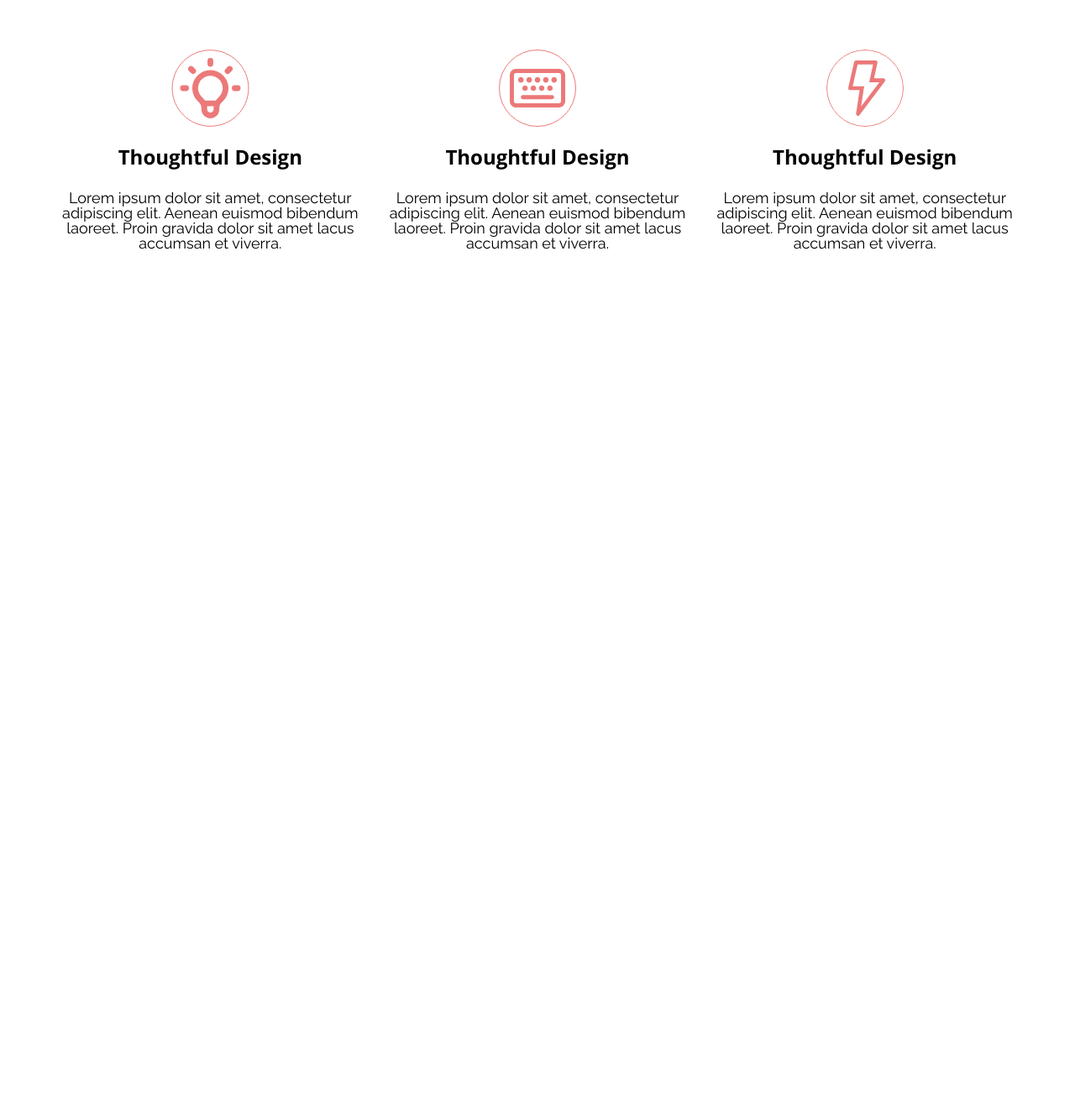
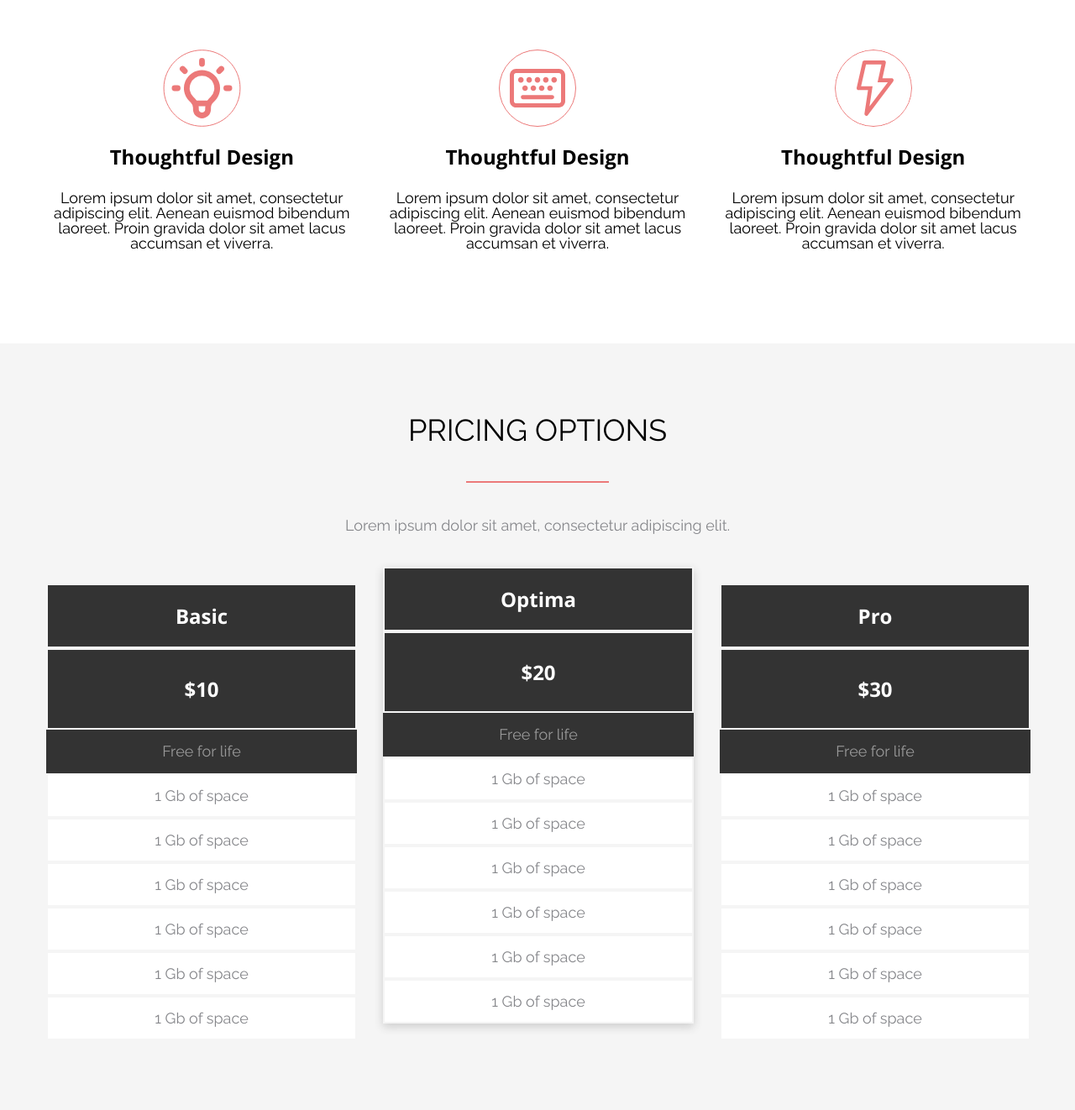
Before and after one commit to Ksuxaha/homework_html, a plain HTML site: page task2/index.html in a window 1280 px wide. Shown: the part 869-2191 px from the top of the page at 84% size. Before the commit the page ends 1169 px from the top, so only its background shows below. Drawn offline with nearby package versions, Linux system fonts and the light colour scheme.

Commit message:
created section Pricing

```diff
--- a/task2/css/styles.css
+++ b/task2/css/styles.css
@@ -9,7 +9,7 @@
 }
 
 .container{
-    max-width: 1170px;
+    max-width: 1200px;
     padding: 0 15px;
     margin: 0 auto;
 
--- a/task2/css/styles_awesome.css
+++ b/task2/css/styles_awesome.css
@@ -7,7 +7,7 @@
 }
 
 .container{
-    max-width: 1170px;
+    max-width: 1200px;
     padding: 0 15px;
     margin: 0 auto;
 
@@ -50,6 +50,8 @@
     display: flex;
     justify-content: space-between;
     gap: 29px ;
+    margin-bottom: 110px
+;
 
 }
 .card{
--- /dev/null
+++ b/task2/css/styles_pricing.css
@@ -0,0 +1,118 @@
+@import url('https://fonts.googleapis.com/css2?family=Open+Sans:wght@700&family=Raleway&display=swap');
+
+.Pricing{
+    background: rgb(245, 245, 245);
+
+}
+
+.container {
+    max-width: 1200px;
+    padding: 0 15px;
+    margin: 0 auto;
+
+}
+
+.wrapper-pricing-top{
+    padding-top: 82px;
+}
+
+.wrapper-pricing-bottom{
+   padding-bottom: 83px;
+
+}
+
+.wrapper-pricing-top__title{
+    color: rgb(0, 0, 0);
+    font-family: Raleway;
+    font-size: 36px;
+    font-weight: 400;
+    line-height: 42px;
+    text-align: center;
+    text-transform: uppercase;
+    padding-bottom: 40px;
+
+
+}
+.wrapper-pricing-top__line{
+    width: 170px;
+    height: 0;
+    border: 1px solid rgb(236, 121, 121);
+    margin: 0 auto 40px;
+
+}
+.wrapper-pricing-top__text{
+    color: rgb(134, 135, 139);
+    font-family: Raleway;
+    font-size: 18px;
+    font-weight: 400;
+    line-height: 21px;
+    text-align: center;
+    margin-bottom: 59px;
+}
+
+.wrapper-pricing-bottom{
+    display: flex;
+    justify-content: space-between;
+    gap: 31px;
+
+
+}
+
+.basic__name, .optima__name, .pro__name {
+    Width: 370px;
+    border: 2px solid rgb(245, 245, 245);
+    background: rgb(51, 51, 51);
+    color: rgb(255, 255, 255);
+    font-family: Open Sans;
+    font-size: 24px;
+    font-weight: 700;
+    line-height: 33px;
+    text-align: center;
+    padding: 20px 0;
+
+}
+.basic__price, .optima__price, .pro__price {
+    width: 370px;
+    border: 2px solid rgb(245, 245, 245);
+    background: rgb(51, 51, 51);
+    color: rgb(255, 255, 255);
+    font-family: Open Sans;
+    font-size: 24px;
+    font-weight: 700;
+    line-height: 33px;
+    letter-spacing: 0%;
+    text-align: center;
+    padding: 30px 0;
+
+}
+
+.basic__free, .optima__free, .pro__free {
+    color: rgba(255, 255, 255, 0.5);
+    background-color: rgb(51, 51, 51);
+    width: 370px;
+    font-family: Raleway;
+    font-size: 18px;
+    text-align: center;
+    align-items: center;
+    padding: 17px 0;
+
+}
+
+li{
+    width: 370px;
+    color: rgb(134, 135, 139);
+    font-family: Raleway;
+    font-size: 18px;
+    font-weight: 400;
+    line-height: 21px;
+    text-align: center;
+    border: 2px solid rgb(245, 245, 245);
+    background: rgb(255, 255, 255);
+    padding: 14px 0;
+
+}
+.optima{
+    margin-top: -20px;
+    margin-bottom: 20px;
+    box-shadow: 0px 4px 10px rgba(51, 51, 51, 0.2);
+}
--- a/task2/index.html
+++ b/task2/index.html
@@ -8,6 +8,7 @@
     <link rel="stylesheet" href="css/zeroing.css">
     <link rel="stylesheet" href="css/styles_awesome.css">
     <link rel="stylesheet" href="css/styles.css">
+    <link rel="stylesheet" href="css/styles_pricing.css">
     <title>Tabs</title>
 </head>
 <body>
@@ -47,7 +48,6 @@
 </section>
 
 
-
 <section class="Awesome">
     <div class="container">
         <div class="block-top">
@@ -74,5 +74,66 @@
         </div>
     </div>
 </section>
+
+
+<section class="Pricing">
+    <div class="container">
+        <div class="wrapper-pricing-top">
+            <div class="wrapper-pricing-top__title">pricing options</div>
+            <div class="wrapper-pricing-top__line"></div>
+            <p class="wrapper-pricing-top__text">Lorem ipsum dolor sit amet,
+                consectetur adipiscing elit.</p>
+        </div>
+        <div class="wrapper-pricing-bottom">
+            <div class="basic">
+                <div class="basic__name">Basic</div>
+                <div class="basic__price">$10</div>
+                <p class="basic__free">Free for life</p>
+                <ul>
+                    <li>1 Gb of space</li>
+                    <li>1 Gb of space</li>
+                    <li>1 Gb of space</li>
+                    <li>1 Gb of space</li>
+                    <li>1 Gb of space</li>
+                    <li>1 Gb of space</li>
+                </ul>
+            </div>
+            <div class="optima">
+                <div class="optima__name">Optima</div>
+                <div class="optima__price">$20</div>
+                <div class="optima__free">Free for life</div>
+                <ul>
+                    <li>1 Gb of space</li>
+                    <li>1 Gb of space</li>
+                    <li>1 Gb of space</li>
+                    <li>1 Gb of space</li>
+                    <li>1 Gb of space</li>
+                    <li>1 Gb of space</li>
+
+                </ul>
+
+            </div>
+            <div class="pro">
+                <div class="pro__name">Pro</div>
+                <div class="pro__price">$30</div>
+                <div class="pro__free">Free for life</div>
+                <ul>
+                    <li>1 Gb of space</li>
+                    <li>1 Gb of space</li>
+                    <li>1 Gb of space</li>
+                    <li>1 Gb of space</li>
+                    <li>1 Gb of space</li>
+                    <li>1 Gb of space</li>
+                </ul>
+            </div>
+
+
+        </div>
+
+
+    </div>
+
+
+</section>
 </body>
 </html>
```
